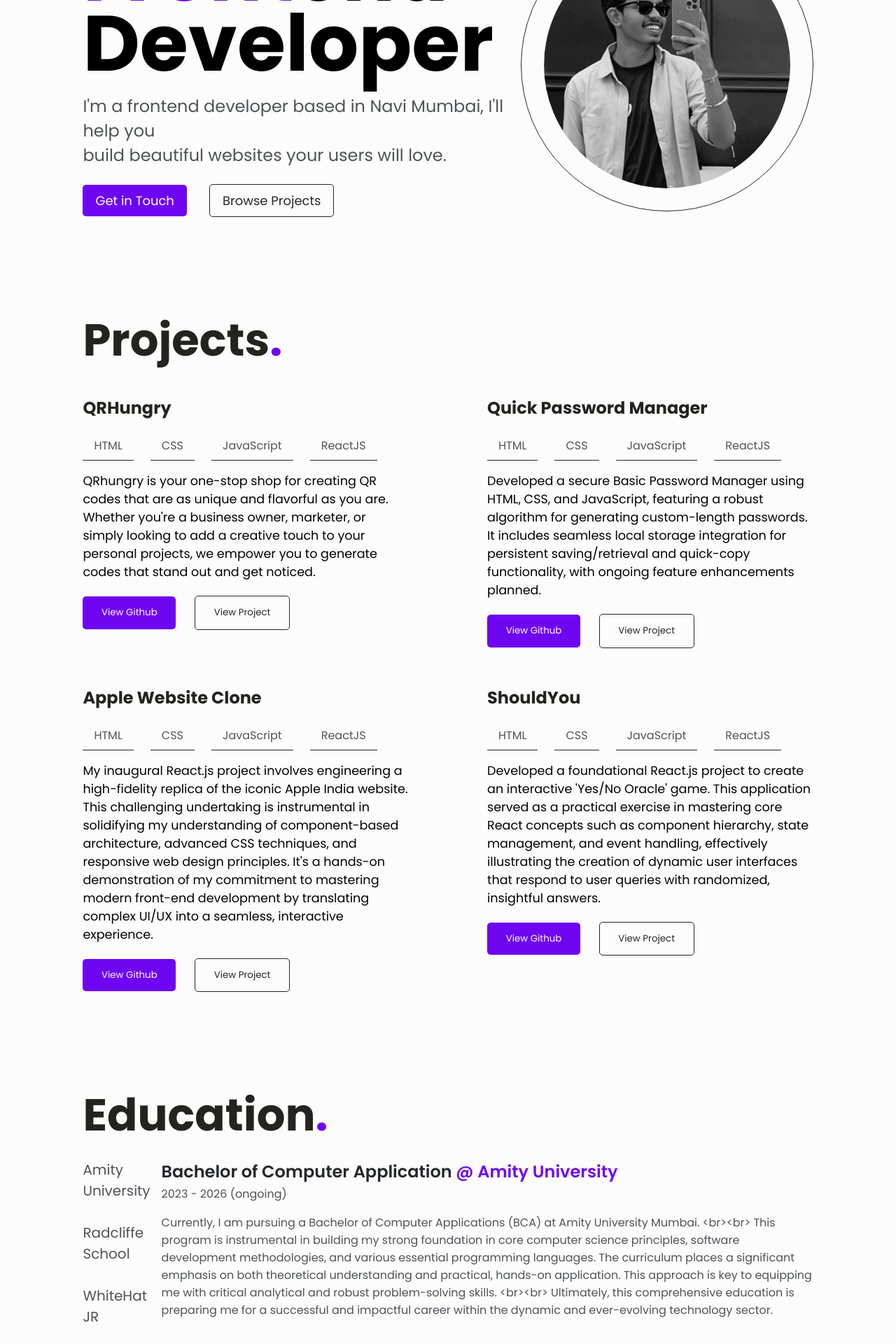
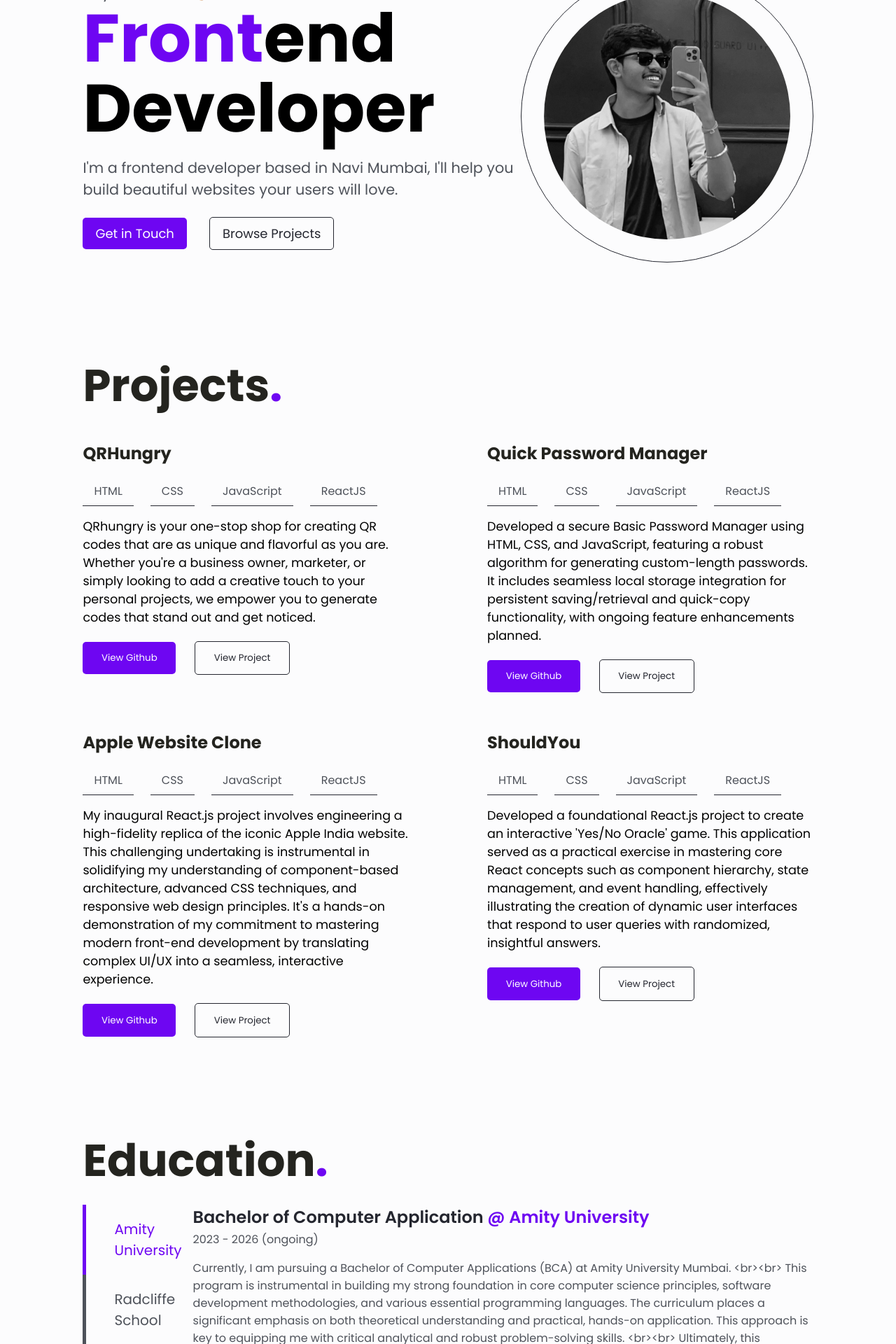
Before and after one commit to Hellacious1702/portfolio, a React (Vite) app: page / in a window 1280 px wide. Shown: the part 280-2200 px from the top of the page at 70% size. Built offline with nearby package versions, Linux system fonts and the light colour scheme.

Commit message:
Fixed some scaling in Footer

```diff
--- a/src/App.jsx
+++ b/src/App.jsx
@@ -3,6 +3,9 @@ import './App.css'
 import Navbar from './Components/Navbar/Navbar'
 import Footer from './Components/Footer/Footer'
 import HomePage from './HomePage'
+
+
+
 
 function App() {
   const [count, setCount] = useState(0)
--- a/src/Components/Footer/Footer.css
+++ b/src/Components/Footer/Footer.css
@@ -4,8 +4,9 @@
     display: flex;
     flex-direction: column;
     padding: 1em 8vw;
-    gap: 1em;
+    gap: 5em;
     margin-bottom: 3em;
+    margin-top: 3em;
 }
 
 .MainFooterTop{
@@ -17,7 +18,7 @@
 .MainFooterDown{
     display: flex;
     justify-content: space-between;
-    align-items: center;
+    align-items: flex-end;
 
 }
 
@@ -26,22 +27,27 @@
     margin-inline: 1em;
 }
 
+.FooterDown2{
+    display: flex;
+    flex-direction: column;
+}
+
 .FooterDown2 p{
     text-align: right;
-    margin: 10px;
 }
 
 .FooterTop1 a{
     text-decoration: none;
     color: #4E525A;
     margin-right: 2em;
-    font-size: 18px;
-    font-weight: 600;
+    font-size: 1.25em;
+    font-weight: 400;
 }
 
 .FooterDown1-info{
-    font-size: 18px;
+    font-size: 1.5em;
     font-weight: 600;
+    margin-bottom: 1em;
     color: #4E525A;
 }
 
@@ -53,7 +59,8 @@
 
 .FooterDown1-Buttons button{
     border-radius: 5px;
-    padding: .5em 1em;
+    padding: 1em 1.5em;
+    font: 1.2em;
     border: none;
     outline: none;
 }
--- a/src/Components/Footer/Footer.jsx
+++ b/src/Components/Footer/Footer.jsx
@@ -18,9 +18,9 @@ const Footer = () => {
                 </div>
 
                 <div className="FooterTop2">
-                    <img src={InstagramIcon} alt="" />
-                    <img src={LinkedinIcon} alt="" />
-                    <img src={GithubIcon} alt="" />
+                    <a href="https://www.instagram.com/varad5878/" target='_blank'><img src={InstagramIcon}/></a>
+                    <a href="https://www.linkedin.com/in/varadnaik/" target='_blank'><img src={LinkedinIcon}/></a>
+                    <a href="https://github.com/Hellacious1702" target='_blank'><img src={GithubIcon}/></a>
                 </div>
             </div>
 
--- a/src/Components/Home/Section1.css
+++ b/src/Components/Home/Section1.css
@@ -3,6 +3,7 @@
     justify-content: space-between;
     padding: 4em 8vw;
     align-items: center;
+    margin-top: 5em;
 }
 
 .MainWrapper2{
@@ -26,7 +27,7 @@
 }
 
 .MainWrapper1 h1{
-    font-size: 7rem;
+    font-size: 6rem;
     margin: 0;
     line-height: 100px;
     margin-bottom: .2em;
@@ -37,7 +38,7 @@
 }
 
 .MainWrapper1 p{
-    font-size: 1.5em;
+    font-size: 1.3em;
     color: #4E525A;
 }
 
--- a/src/Components/Home/Section2.css
+++ b/src/Components/Home/Section2.css
@@ -35,8 +35,10 @@
     color: #4E525A;
     display: flex;
     flex-direction: column;
-    gap: 1.5em;
+    gap: 2.5em;
     font-weight: 400;
+    padding-left: 2em;
+    border-left: 5px solid #4E525A;
 }
 
 .EducationHeaderLI{
@@ -45,4 +47,20 @@
 
 #Active{
     color: #6E06F2;
+    margin-top: 1em;
+    margin-bottom: 1em;
 }
+
+#notActive{
+    color: #4E525A;
+    margin-top: 1em;
+    margin-bottom: 1em;
+}
+
+#ActiveUL{
+    border-left: 5px solid #6E06F2;
+}
+
+#notActiveUL{
+    border-left: 5px solid #4E525A;
+}
--- a/src/Components/Home/Section2.jsx
+++ b/src/Components/Home/Section2.jsx
@@ -6,6 +6,8 @@ const Section2 = () => {
 
     const Education = ["Amity University" , "Radcliffe School" , "WhiteHat JR"]
 
+    const [activeID , setActiveID] = useState("AmityUniversity")
+
     const [compState , setCompState] = useState("Amity University");
     const [catState , setCatState] = useState("AmityUniversity");
 
@@ -13,6 +15,7 @@ const Section2 = () => {
     {
         setCompState(element);
         setCatState(element.replaceAll(" ", ""))
+        setActiveID(element.replaceAll(" ", ""))
     }
 
   return (
@@ -22,13 +25,15 @@ const Section2 = () => {
 
             <div className="EducationWrapper">
                 <div className="EducationHeaderWrapper">
-                    <ul className='EducationHeaderUL'>
+
                         {Education.map((element,index) =>
-                            <li className="EducationHeaderLI"key={index} onClick={() => handleListClick(element)}>
-                                {element}
-                            </li>
+                            <ul className='EducationHeaderUL' id={compState === element ? "ActiveUL" : "notActiveUL"} >
+                                <li className="EducationHeaderLI"key={index} id={compState === element ? "Active" : "notActive"} onClick={() => handleListClick(element)}>
+                                    {element}
+                                </li>
+                            </ul>
                         )}
-                    </ul>
+
                 </div>
 
                 <div className="EducationInfoWrapper">
```
Also changed, not shown: package.json (+5 -4 lines), 1 other file (tests, documents, lock files or other folders).
